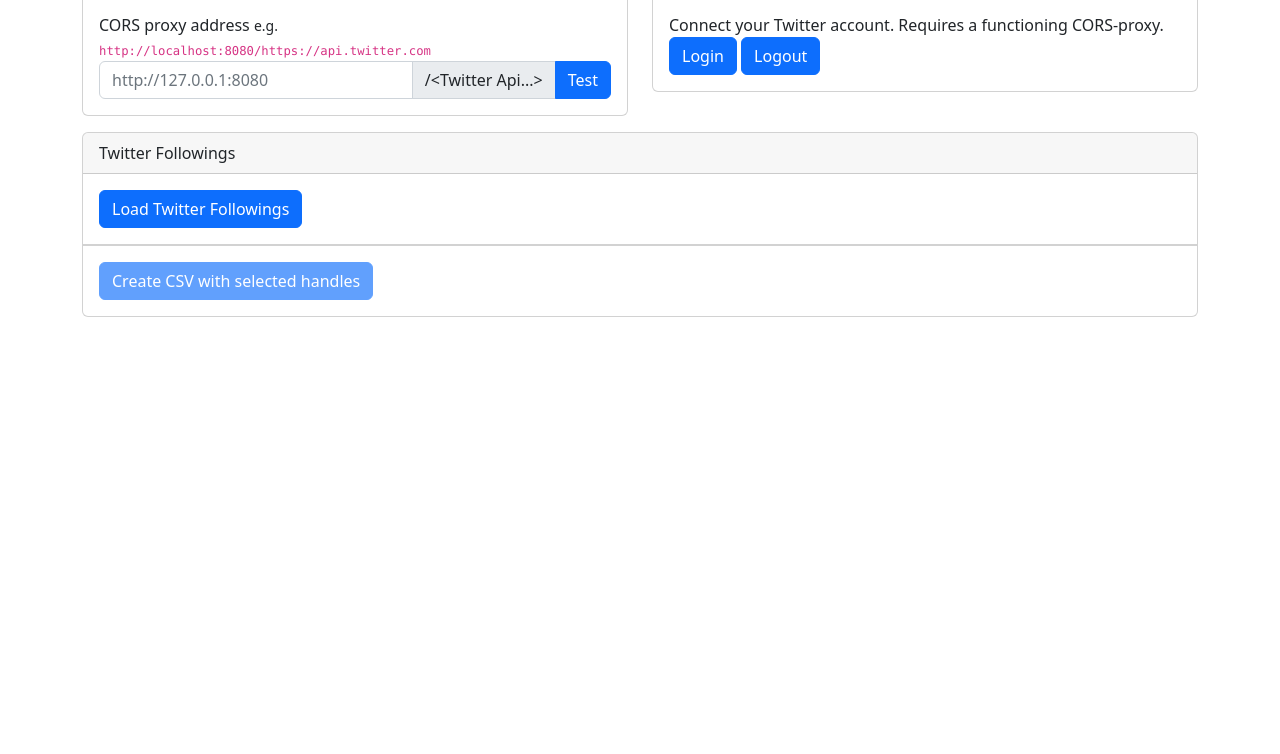
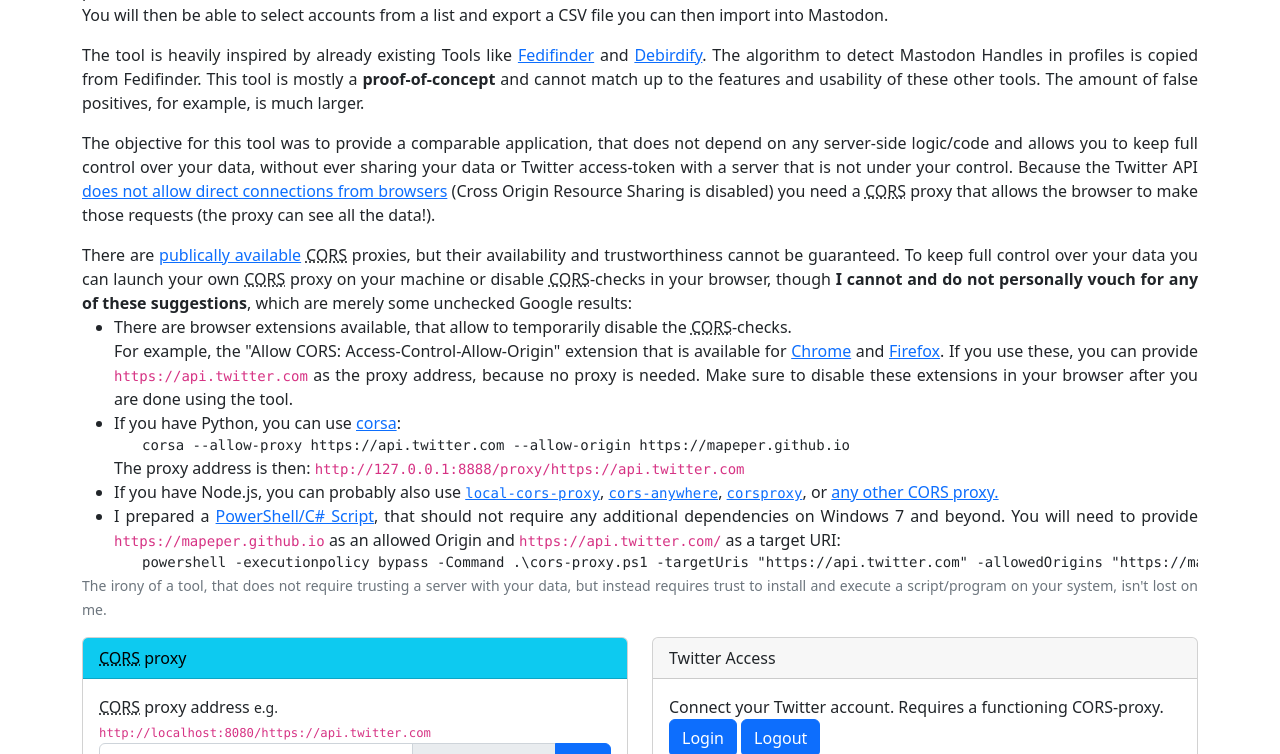
Before and after one commit to MaPePeR/twitter-mastodon-finder, a plain HTML site: page index.html in a window 1280 px wide. Shown: the part 101-855 px from the top of the page. Before the commit the page ends 800 px from the top, so only its background shows below. Drawn offline with nearby package versions, Linux system fonts and the light colour scheme; a script that the page names is missing.

Commit message:
Add documentation text

```diff
--- a/index.html
+++ b/index.html
@@ -4,13 +4,81 @@
     <meta charset="UTF-8">
     <meta http-equiv="X-UA-Compatible" content="IE=edge">
     <meta name="viewport" content="width=device-width, initial-scale=1.0">
-    <title>Find Mastadon Accounts in Twitter Followings</title>
+    <title>Find Mastodon Accounts in Twitter Followings</title>
     <link href="https://cdn.jsdelivr.net/npm/bootstrap@5.2.3/dist/css/bootstrap.min.css" rel="stylesheet" integrity="sha384-rbsA2VBKQhggwzxH7pPCaAqO46MgnOM80zW1RWuH61DGLwZJEdK2Kadq2F9CUG65" crossorigin="anonymous">
+    <style>
+      pre {
+        margin-left: 2em;
+      }
+      p,li {
+        hyphens: auto;
+        text-align: justify;
+      }
+    </style>
   </head>
   <body>
     <div class="container">
       <div class="row">
-        <h1>Find Mastadon Accounts in Twitter Followings</h1>
+        <h1>Find Mastodon Accounts in Twitter Followings</h1>
+        <div class="col-12">
+          <p>
+            This tool allows you to connect your Twitter Account and check if any people you follow have specified their Mastodon Handle in their profile or a pinned Tweet.
+            <br/>
+            You will then be able to select accounts from a list and export a CSV file you can then import into Mastodon.
+          </p>
+          <p>The tool is heavily inspired by already existing Tools like
+            <a href="https://github.com/lucahammer/fedifinder" target="_blank">Fedifinder</a> and <a href="https://debirdify.pruvisto.org/" target="_blank">Debirdify</a>.
+            The algorithm to detect Mastodon Handles in profiles is copied from Fedifinder.
+            This tool is mostly a <strong>proof-of-concept</strong> and cannot match up to the features and usability of these other tools.
+            The amount of false positives, for example, is much larger.
+          </p>
+          <p>
+            The objective for this tool was to provide a comparable application, that does not depend on any server-side logic/code and allows you to keep full control over your data,
+              without ever sharing your data or Twitter access-token with a server that is not under your control.
+            Because the Twitter API
+              <a href="https://stackoverflow.com/a/35898961/2256700" target="_blank">does not allow direct connections from browsers</a>
+              (Cross Origin Resource Sharing is disabled)
+              you need a <abbr title="Cross Origin Resource Sharing">CORS</abbr> proxy that allows the browser to make those requests (the proxy can see all the data!).
+          </p>
+          <p class="mb-0">
+            There are
+              <a href="https://gist.github.com/jimmywarting/ac1be6ea0297c16c477e17f8fbe51347" target="_blank">publically available</a>
+              <abbr title="Cross Origin Resource Sharing">CORS</abbr>
+              proxies, but their availability and trustworthiness cannot be guaranteed.
+            To keep full control over your data you can launch your own
+              <abbr title="Cross Origin Resource Sharing">CORS</abbr> proxy on your machine or disable
+              <abbr title="Cross Origin Resource Sharing">CORS</abbr>-checks in your browser,
+              though <strong>I cannot and do not personally vouch for any of these suggestions</strong>, which are merely some unchecked Google results:</p>
+          <ul class="mb-0">
+            <li>There are browser extensions available, that allow to temporarily disable the <abbr title="Cross Origin Resource Sharing">CORS</abbr>-checks.
+              <br/>
+              For example, the "Allow CORS: Access-Control-Allow-Origin" extension that is available for
+                <a href="https://chrome.google.com/webstore/detail/allow-cors-access-control/lhobafahddgcelffkeicbaginigeejlf" target="_blank">Chrome</a> and
+                <a href="https://addons.mozilla.org/de/firefox/addon/access-control-allow-origin/" target="_blank">Firefox</a>.
+                If you use these, you can provide <code>https://api.twitter.com</code> as the proxy address, because no proxy is needed.
+                Make sure to disable these extensions in your browser after you are done using the tool.
+            </li>
+            <li>If you have Python, you can use
+              <a href="https://pypi.org/project/corsa/" target="_blank">corsa</a>:
+              <pre class="mb-0"><code>corsa --allow-proxy https://api.twitter.com --allow-origin https://mapeper.github.io</code></pre>
+              The proxy address is then: <code>http://127.0.0.1:8888/proxy/https://api.twitter.com</code>
+            </li>
+            <li>If you have Node.js, you can probably also use
+              <a href="https://www.npmjs.com/package/local-cors-proxy" target="_blank"><code>local-cors-proxy</code></a>,
+              <a href="https://www.npmjs.com/package/cors-anywhere" target="_blank"><code>cors-anywhere</code></a>,
+              <a href="https://www.npmjs.com/package/corsproxy" target="_blank"><code>corsproxy</code></a>,
+              or <a href="https://www.npmjs.com/search?q=cors%20proxy">any other CORS proxy.</a>
+            </li>
+            <li>
+              I prepared a
+                <a href="https://github.com/MaPePeR/powershell-cors-proxy" target="_blank">PowerShell/C# Script</a>,
+                that should not require any additional dependencies on Windows 7 and beyond.
+              You will need to provide <code>https://mapeper.github.io</code> as an allowed Origin and <code>https://api.twitter.com/</code> as a target URI:
+              <pre class="mb-0"><code>powershell -executionpolicy bypass -Command .\cors-proxy.ps1 -targetUris "https://api.twitter.com" -allowedOrigins "https://mapeper.github.io"</code></pre>
+            </li>
+          </ul>
+          <p><small class="text-muted">The irony of a tool, that does not require trusting a server with your data, but instead requires trust to install and execute a script/program on your system, isn't lost on me.</small></p>
+        </div>
         <div class="col-md-6">
           <div id="corsProxy" class="card mb-3">
             <div class="card-header">
@@ -19,9 +87,9 @@
             <div class="card-body">
               <div class="card-text">
                 <form onsubmit="return false;">
-                  <label for="corsProxyAddress">CORS proxy address <small>e.g. <code>http://localhost:8080/https://api.twitter.com</code></small></label>
+                  <label for="corsProxyAddress"><abbr title="Cross Origin Resource Sharing">CORS</abbr> proxy address <small>e.g. <code>http://localhost:8080/https://api.twitter.com</code></small></label>
                   <div class="input-group">
-                    <input type="url" class="form-control was-validated" id="corsProxyAddress" placeholder="http://127.0.0.1:8080" required/>
+                    <input type="url" class="form-control was-validated" id="corsProxyAddress" placeholder="http://localhost:8080/https://api.twitter.com" required/>
                     <span class="input-group-text" id="basic-addon2">/&lt;Twitter Api...&gt;</span>
                     <button id="testCorsButton" class="btn btn-primary" type="submit">Test</button>
                   </div>
```
